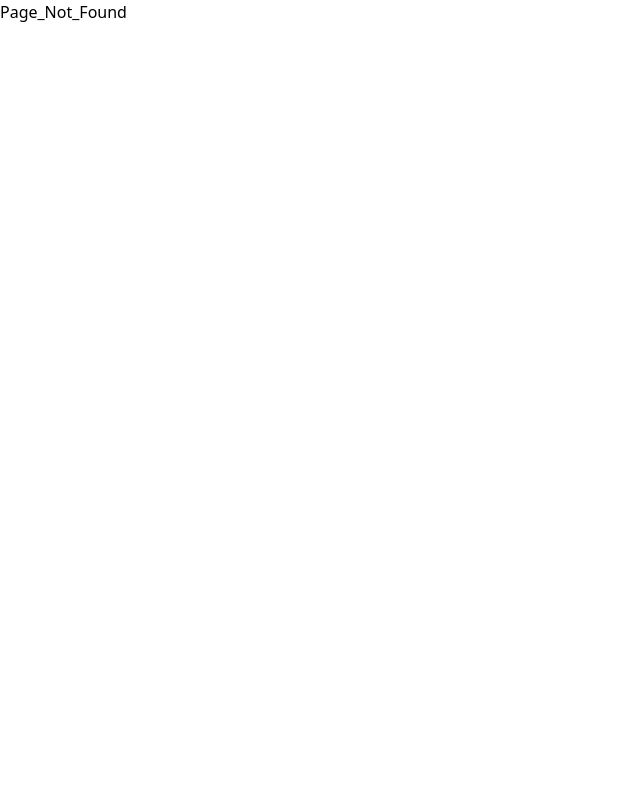
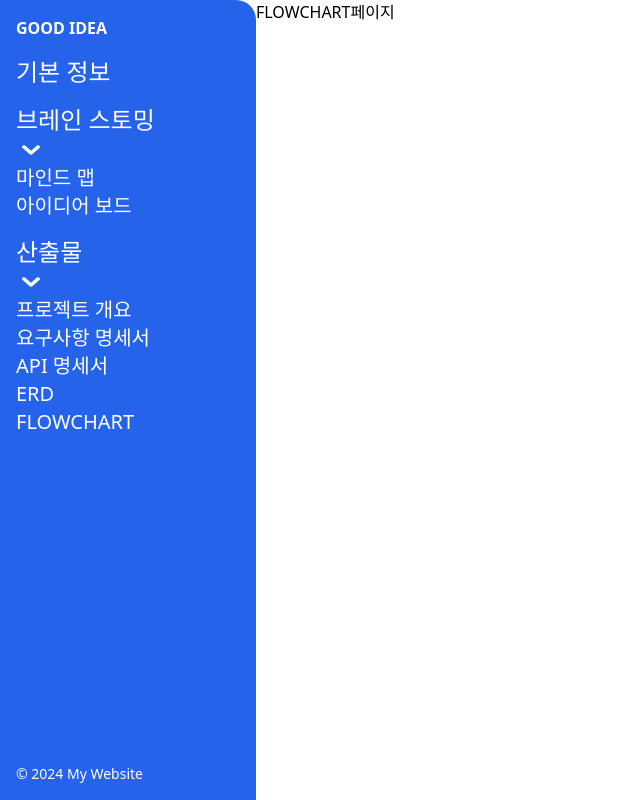
Before and after one commit to peter1000ys/GoodIdea, a React (Vite) app in the folder frontend/: page /projectdetail/1/flowchart in a window 1280 px wide. Shown: the whole page, without its empty margins (0-640 px from the left). Built offline with nearby package versions, Linux system fonts and the light colour scheme.

Commit message:
feat: FlowChart페이지 생성

```diff
--- a/frontend/src/App.jsx
+++ b/frontend/src/App.jsx
@@ -12,6 +12,7 @@ import IdeaBoardPage from "./page/projectdetail/IdeaBoardPage";
 import ProjectEssentialPage from "./page/projectdetail/ProjectEssentialPage";
 import ProposalPage from "./page/projectdetail/ProposalPage";
 import RequirementsSpecificationPage from "./page/projectdetail/RequirementsSpecificationPage";
+import FlowChartPage from "./page/projectdetail/FlowChartPage";
 
 function App() {
   return (
@@ -32,29 +33,37 @@ function App() {
                 element={<ApiSpecificationPage />}
               />
 
-              {/* 브레인스토밍 페이지 */}
+              {/* 마인드맵 페이지 */}
               <Route
                 path="/projectdetail/:id/brainstorming"
                 element={<BrainStormingPage />}
               />
 
-              {/* ERD페이지 */}
-              <Route path="/projectdetail/:id/erd" element={<ERDPage />} />
+              {/* 아이디어보드페이지 */}
               <Route
                 path="/projectdetail/:id/ideaboard"
                 element={<IdeaBoardPage />}
               />
 
-              {/* 기획서 페이지 */}
+              {/* 프로젝트개요 페이지 */}
               <Route
                 path="/projectdetail/:id/proposal"
                 element={<ProposalPage />}
               />
 
+              {/* ERD페이지 */}
+              <Route path="/projectdetail/:id/erd" element={<ERDPage />} />
+
               {/* 요구사항 명세서 페이지 */}
               <Route
                 path="/projectdetail/:id/requirementsspecification"
                 element={<RequirementsSpecificationPage />}
+              />
+
+              {/* 플로우차트 페이지 */}
+              <Route
+                path="/projectdetail/:id/flowchart"
+                element={<FlowChartPage />}
               />
             </Route>
           </Route>
--- /dev/null
+++ b/frontend/src/page/projectdetail/FlowChartPage.jsx
@@ -0,0 +1,14 @@
+import { Helmet } from "react-helmet-async";
+
+function ERDPage() {
+  return (
+    <>
+      <Helmet>
+        <title>FLOWCHART페이지</title>
+      </Helmet>
+      FLOWCHART페이지
+    </>
+  );
+}
+
+export default ERDPage;
```
